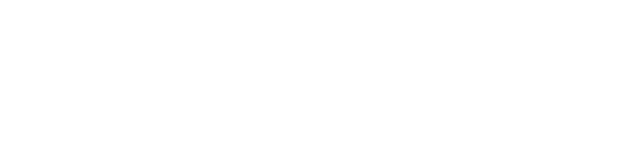
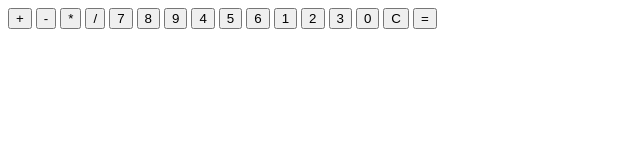
Before and after one commit to yigit-cankurtaran/calculator-javascript, a plain HTML site: page index.html in a window 1280 px wide. Shown: the whole page, without its empty margins (0-640 px from the left). Drawn offline with Linux system fonts and the light colour scheme.

Commit message:
Wrote the HTML file.

```diff
--- a/index.html
+++ b/index.html
@@ -6,7 +6,29 @@
     <meta name="viewport" content="width=device-width, initial-scale=1.0" />
     <title>Calculator in Javascript</title>
     <link rel="stylesheet" href="./style.css" />
+  </head>
+  <body>
+    <div class="calculator">
+      <div class="screen"></div>
+      <div class="keys">
+        <button class="operator" value="+">+</button>
+        <button class="operator" value="-">-</button>
+        <button class="operator" value="*">*</button>
+        <button class="operator" value="/">/</button>
+        <button value="7">7</button>
+        <button value="8">8</button>
+        <button value="9">9</button>
+        <button value="4">4</button>
+        <button value="5">5</button>
+        <button value="6">6</button>
+        <button value="1">1</button>
+        <button value="2">2</button>
+        <button value="3">3</button>
+        <button value="0">0</button>
+        <button class="clear" value="clear">C</button>
+        <button class="equals" value="=">=</button>
+      </div>
+    </div>
     <script src="./script.js"></script>
-  </head>
-  <body></body>
+  </body>
 </html>
```
